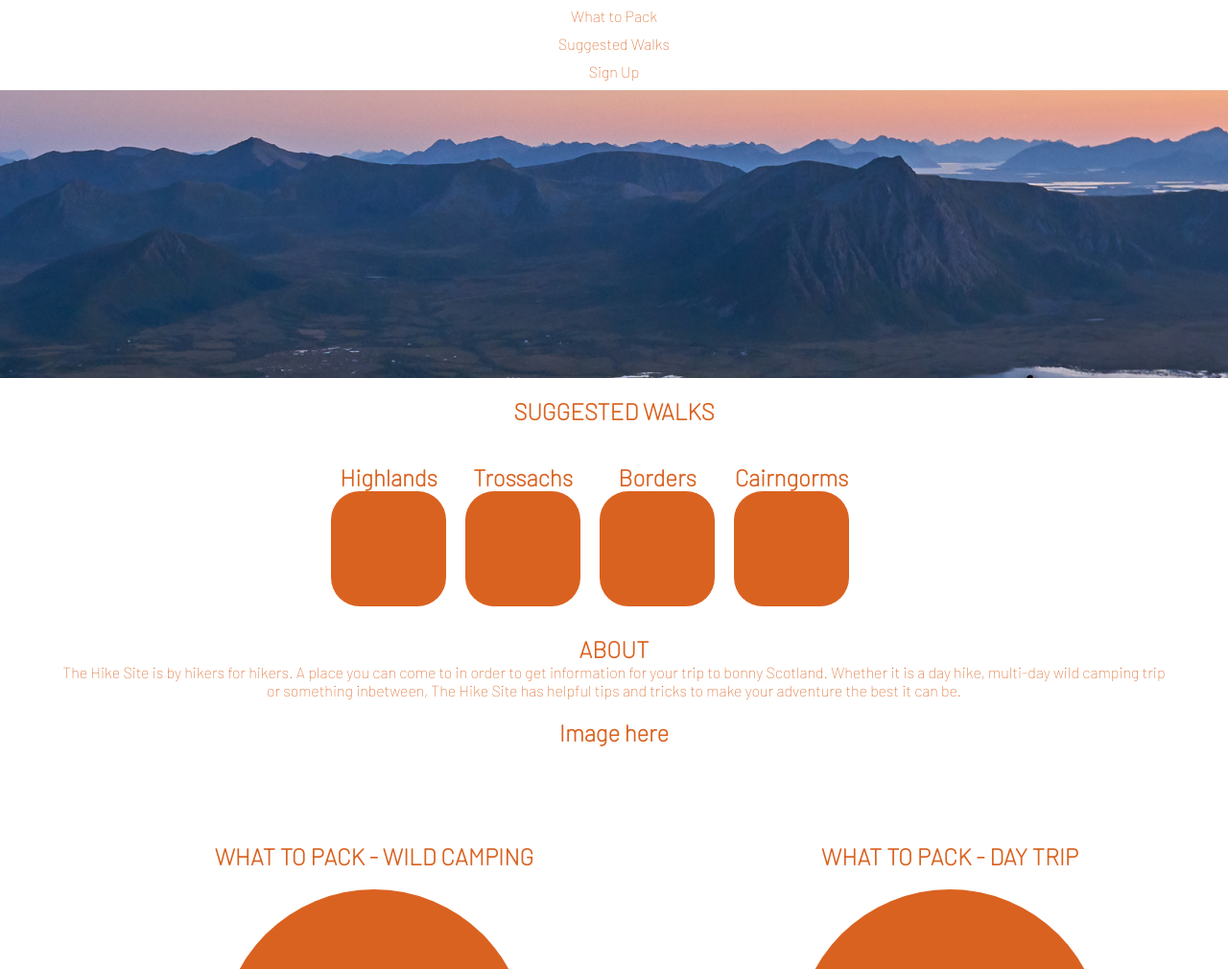
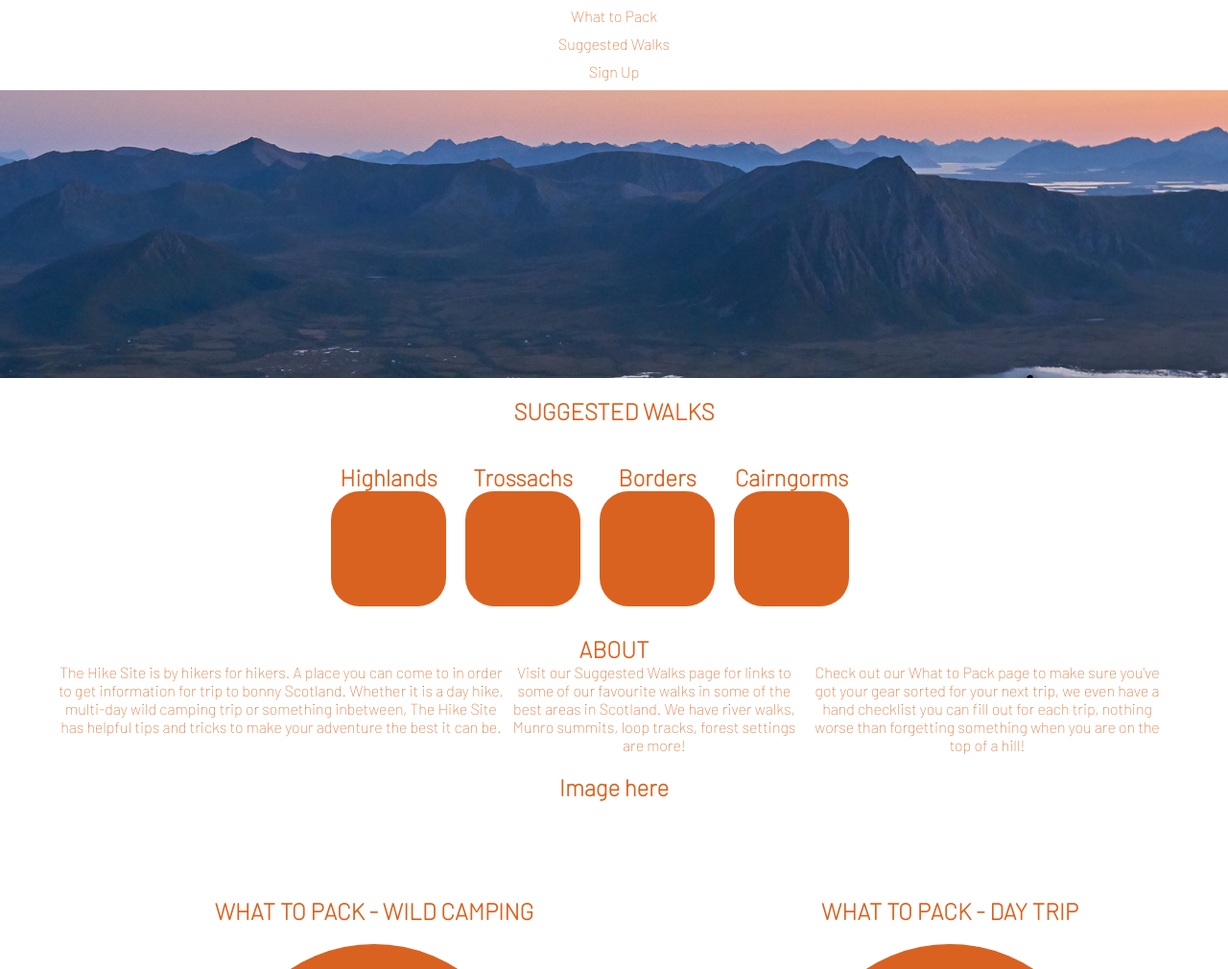
Before and after one commit to sarahgoodwin93/project1-The-Hike-Site, a plain HTML site: page index.html in a window 1280 px wide. Shown: the part 90-1100 px from the top of the page at 96% size. Drawn offline with Linux system fonts and the light colour scheme.

Commit message:
feat: add more to the about section

```diff
--- a/index.html
+++ b/index.html
@@ -82,10 +82,23 @@
     <section>
         <h2 id="about">About</h2>
         <div class="about-section">
-            <p>The Hike Site is by hikers for hikers. A place you can come to in order to get information for your
+            <p>The Hike Site is by hikers for hikers. A place you can come to in order to get information for
                 trip to bonny Scotland. Whether it is a day hike, multi-day wild camping trip or something inbetween,
                 The Hike Site has helpful tips and
                 tricks to make your adventure the best it can be.
+            </p>
+            <hr>
+            <p>
+                Visit our Suggested Walks page for links to some of our favourite walks in some of the best areas in
+                Scotland.
+                We have river walks, Munro summits, loop tracks, forest settings are more!
+            </p>
+            <hr>
+            <p>
+                Check out our What to Pack page to make sure you've got your gear sorted for your next trip, we even
+                have a hand checklist
+                you can fill out for each trip, nothing worse than forgetting something when you are on the top of a
+                hill!
             </p>
         </div>
 
```
